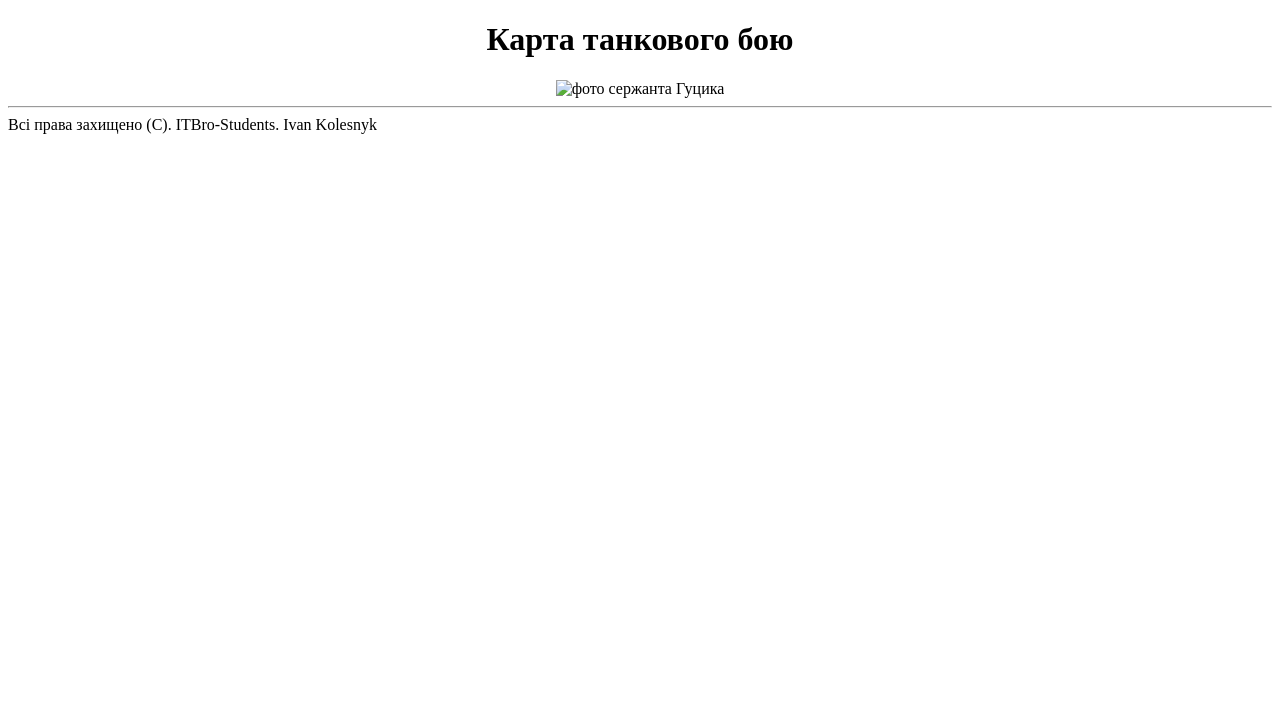
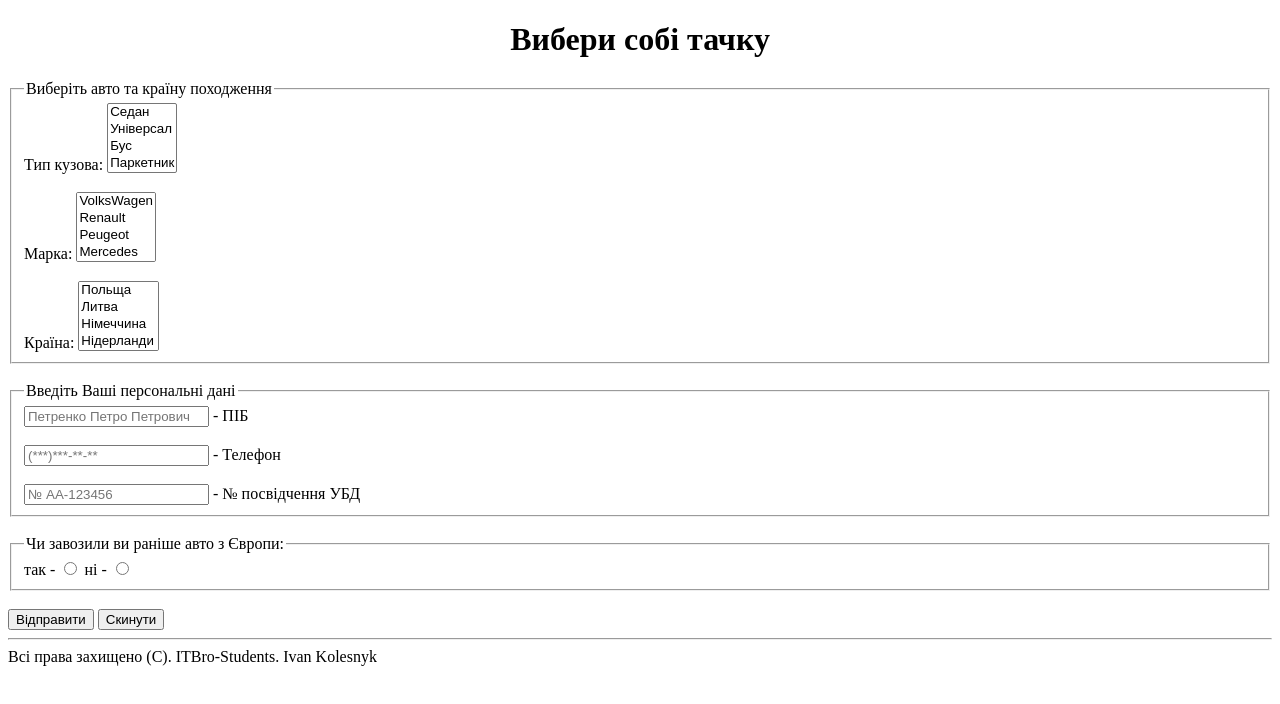
Before and after one commit to IvanKoDev/ITBro, a plain HTML site: page Control/1-html/task-3_eurocar/index.html in a window 1280 px wide. Drawn offline with Linux system fonts and the light colour scheme.

Commit message:
Update index.html

```diff
--- a/Control/1-html/task-3_eurocar/index.html
+++ b/Control/1-html/task-3_eurocar/index.html
@@ -5,7 +5,7 @@
 	<meta charset="UTF-8">
 	<meta name="viewport" content="width=device-width, initial-scale=1.0">
 	<meta http-equiv="X-UA-Compatible" content="ie=edge">
-	<title>Карта танкового бою</title>
+	<title>Вибери собі тачку</title>
 </head>
 
 <body>
@@ -13,71 +13,136 @@
 	<header>
 		<div align="center">
 			<h1 class="page-title" align="center">
-				Карта танкового бою
+				Вибери собі тачку
 			</h1>
 		</div>
 	</header>
 
 	<main>
-		<section class="content-table">
-			<table class="battle-map" align="center" border="0px" cellpadding="0" cellspacing="0">
-				<tbody align="center">
-					<!-- row-1 -->
-					<tr>
-						<td><img src="media/s" alt="фото сержанта Гуцика" width="40" height="60"></td>
-					</tr>
-					<!-- /row-1 -->
-					<!-- row-2 -->
-					<tr>
-					</tr>
-					<!-- /row-2 -->
-					<!-- row-3 -->
-					<tr>
-					</tr>
-					<!-- /row-3 -->
-					<!-- row-4 -->
-					<tr>
-					</tr>
-					<!-- /row-4 -->
-					<!-- row-5 -->
-					<tr>
-					</tr>
-					<!-- /row-5 -->
-					<!-- row-6 -->
-					<tr>
-					</tr>
-					<!-- /row-6 -->
-					<!-- row-7 -->
-					<tr>
-					</tr>
-					<!-- /row-7 -->
-					<!-- row-8 -->
-					<tr>
-					</tr>
-					<!-- /row-8 -->
-					<!-- row-9 -->
-					<tr>
-					</tr>
-					<!-- /row-9 -->
-					<!-- row-10 -->
-					<tr>
-					</tr>
-					<!-- /row-10 -->
-					<!-- row-11 -->
-					<tr>
-					</tr>
-					<!-- /row-11 -->
-					<!-- row-12 -->
-					<tr>
-					</tr>
-					<!-- /row-12 -->
-					<!-- row-13 -->
-					<tr>
-					</tr>
-					<!-- /row-13 -->
-				</tbody>
-			</table>
-		</section>
+		<form class="content-form">
+			<fieldset>
+				<legend>
+					Виберіть авто та країну походження
+				</legend>
+
+				<label>
+					Тип кузова:
+				</label>
+				<select name="type" value="type" multiple size="4">
+					<option value="sedan">
+						Седан
+					</option>
+					<option value="universal">
+						Універсал
+					</option>
+					<option value="bus">
+						Бус
+					</option>
+					<option value="parketnyk">
+						Паркетник
+					</option>
+				</select>
+				<br>
+				<br>
+
+				<label>
+					Марка:
+				</label>
+				<select name="brand" value="brand" multiple size="4">
+					<option value="volksWagen">
+						VolksWagen
+					</option>
+					<option value="renault">
+						Renault
+					</option>
+					<option value="peugeot">
+						Peugeot
+					</option>
+					<option value="mercedes">
+						Mercedes
+					</option>
+					<option value="skoda">
+						Skoda
+					</option>
+				</select>
+				<br>
+				<br>
+
+				<label>
+					Країна:
+				</label>
+				<select name="country" value="country" multiple size="4">
+					<option value="poland">
+						Польща
+					</option>
+					<option value="lituania">
+						Литва
+					</option>
+					<option value="deutch">
+						Німеччина
+					</option>
+					<option value="netherland">
+						Нідерланди
+					</option>
+					<option value="georgia">
+						Грузія
+					</option>
+					<option value="slovak">
+						Словаччина
+					</option>
+					<option value="czech">
+						Чехія
+					</option>
+				</select>
+			</fieldset>
+			<br>
+			<fieldset>
+				<legend>Введіть Ваші персональні дані</legend>
+
+				<input pattern="#[0-9A-Fa-f]{6}" placeholder="Петренко Петро Петрович" required type="text" name="name">
+				<label>
+					- ПІБ
+				</label>
+				<br>
+				<br>
+
+				<input required placeholder="(***)***-**-**" type="tel" name="phone">
+				<label>
+					- Телефон
+				</label>
+				<br>
+				<br>
+
+				<input required placeholder="№ АА-123456" type="text" name="document">
+				<label>
+					- № посвідчення УБД
+				</label>
+			</fieldset>
+			<br>
+			<fieldset>
+				<legend>
+					Чи завозили ви раніше авто з Європи:
+				</legend>
+				<label>
+					так -
+				</label>
+				<input type="radio" name="yes_no" value="yes">
+				<label>
+					ні -
+				</label>
+				<input type="radio" name="yes_no" value="no">
+				</div>
+			</fieldset>
+			<br>
+			<div class="button">
+				<button type="submit" value="send">
+					Відправити
+				</button>
+				<button type="reset" value="reset">
+					Скинути
+				</button>
+			</div>
+		</form>
 	</main>
 	<hr>
 	<footer>
```
